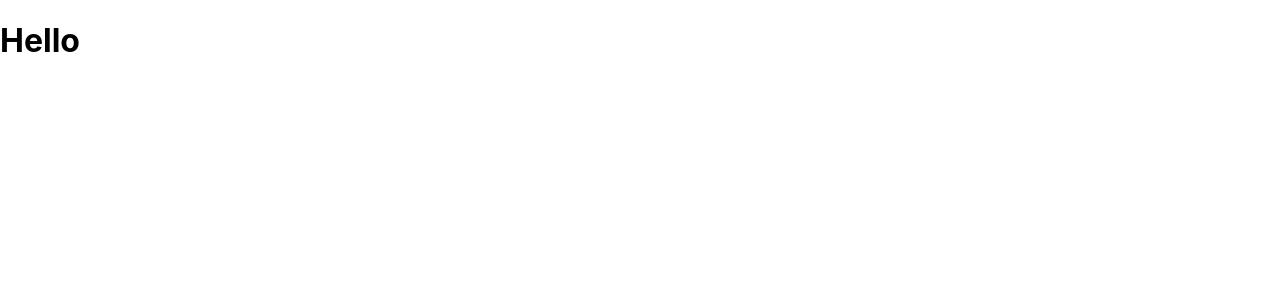
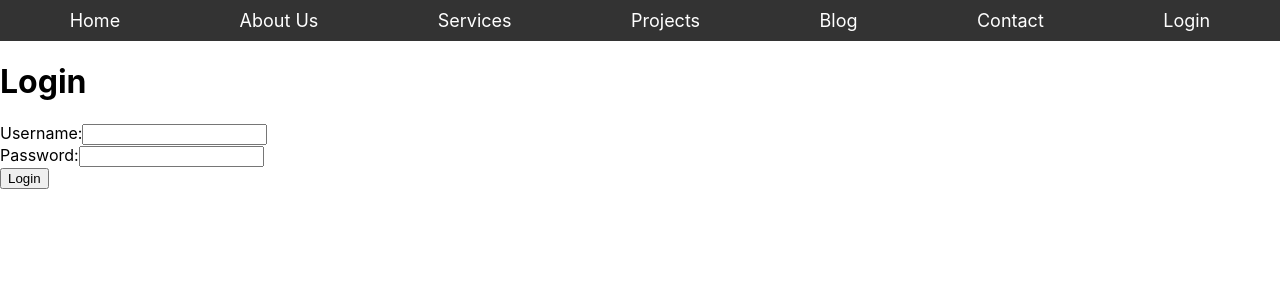
Before and after one commit to santhoshvignesh/responsive, a React (Create React App) app: page /login in a window 1280 px wide. Shown: the top 300 px of the page. Built offline with nearby package versions, Linux system fonts and the light colour scheme.

Commit message:
commit by Hema

```diff
--- a/package.json
+++ b/package.json
@@ -8,6 +8,7 @@
     "@testing-library/user-event": "^13.5.0",
     "react": "^18.3.1",
     "react-dom": "^18.3.1",
+    "react-router-dom": "^6.26.2",
     "react-scripts": "5.0.1",
     "web-vitals": "^2.1.4"
   },
--- a/src/App.js
+++ b/src/App.js
@@ -1,11 +1,29 @@
-
-import './App.css';
+// src/App.js
+import React from 'react';
+import { BrowserRouter as Router, Route, Routes } from 'react-router-dom';
+import NavBar from './components/Navbar';
+import Home from './pages/Home';
+import About from './pages/About';
+import Services from './pages/Services';
+import Projects from './pages/Project';
+import Blog from './pages/Blog';
+import Contact from './pages/Contact';
+import Login from './pages/Login';
 
 function App() {
   return (
-    <div className="App">
-      <h1>Hello</h1>
-    </div>
+      <div>
+        <NavBar />
+        <Routes>
+          <Route path="/" element={<Home />} />
+          <Route path="/about" element={<About />} />
+          <Route path="/services" element={<Services />} />
+          <Route path="/projects" element={<Projects />} />
+          <Route path="/blog" element={<Blog />} />
+          <Route path="/contact" element={<Contact />} />
+          <Route path="/login" element={<Login />} />
+        </Routes>
+      </div>
   );
 }
 
--- /dev/null
+++ b/src/components/Navbar.css
@@ -0,0 +1,27 @@
+/* src/components/NavBar.css */
+.navbar {
+    background-color: #333;
+    padding: 10px;
+  }
+
+  .nav-links {
+    display: flex;
+    justify-content: space-around;
+    list-style: none;
+    margin: 0;
+    padding: 0;
+  }
+
+  .nav-links li {
+    margin: 0 15px;
+  }
+
+  .nav-links a {
+    color: white;
+    text-decoration: none;
+    font-size: 18px;
+  }
+
+  .nav-links a:hover {
+    text-decoration: underline;
+  }
--- /dev/null
+++ b/src/components/Navbar.jsx
@@ -0,0 +1,22 @@
+// src/components/NavBar.js
+import React from 'react';
+import { Link } from 'react-router-dom';
+import './Navbar.css';  // Add some styling later
+
+const NavBar = () => {
+  return (
+    <nav className="navbar">
+      <ul className="nav-links">
+        <li><Link to="/">Home</Link></li>
+        <li><Link to="/about">About Us</Link></li>
+        <li><Link to="/services">Services</Link></li>
+        <li><Link to="/projects">Projects</Link></li>
+        <li><Link to="/blog">Blog</Link></li>
+        <li><Link to="/contact">Contact</Link></li>
+        <li><Link to="/login">Login</Link></li>
+      </ul>
+    </nav>
+  );
+};
+
+export default NavBar;
--- a/src/index.js
+++ b/src/index.js
@@ -3,11 +3,13 @@ import ReactDOM from 'react-dom/client';
 import './index.css';
 import App from './App';
 import reportWebVitals from './reportWebVitals';
-
+import { BrowserRouter } from 'react-router-dom';
 const root = ReactDOM.createRoot(document.getElementById('root'));
 root.render(
   <React.StrictMode>
-    <App />
+    <BrowserRouter>
+    <App/>
+    </BrowserRouter>
   </React.StrictMode>
 );
 
--- /dev/null
+++ b/src/pages/About.js
@@ -0,0 +1,13 @@
+// src/pages/About.js
+import React from 'react';
+
+const About = () => {
+  return (
+    <div>
+      <h1>About Us</h1>
+      <p>Welcome to the About Us page. Here you can learn more about our company and mission.</p>
+    </div>
+  );
+};
+
+export default About;
--- /dev/null
+++ b/src/pages/Blog.js
@@ -0,0 +1,13 @@
+// src/pages/Blog.js
+import React from 'react';
+
+const Blog = () => {
+  return (
+    <div>
+      <h1>Blog</h1>
+      <p>Read our latest blog posts and stay updated with industry news and insights.</p>
+    </div>
+  );
+};
+
+export default Blog;
--- /dev/null
+++ b/src/pages/Contact.js
@@ -0,0 +1,13 @@
+// src/pages/Contact.js
+import React from 'react';
+
+const Contact = () => {
+  return (
+    <div>
+      <h1>Contact Us</h1>
+      <p>If you have any questions, feel free to reach out to us via the contact form or email us at support@company.com.</p>
+    </div>
+  );
+};
+
+export default Contact;
--- /dev/null
+++ b/src/pages/Home.js
@@ -0,0 +1,8 @@
+// src/pages/Home.js
+import React from 'react';
+
+const Home = () => {
+  return <h1>Welcome to the Home Page</h1>;
+};
+
+export default Home;
--- /dev/null
+++ b/src/pages/Login.js
@@ -0,0 +1,42 @@
+// src/pages/Login.js
+import React, { useState } from 'react';
+
+const Login = () => {
+  const [username, setUsername] = useState('');
+  const [password, setPassword] = useState('');
+
+  const handleLogin = (e) => {
+    e.preventDefault();
+    // Handle login logic here
+    console.log(`Username: ${username}, Password: ${password}`);
+  };
+
+  return (
+    <div>
+      <h1>Login</h1>
+      <form onSubmit={handleLogin}>
+        <div>
+          <label>Username:</label>
+          <input
+            type="text"
+            value={username}
+            onChange={(e) => setUsername(e.target.value)}
+            required
+          />
+        </div>
+        <div>
+          <label>Password:</label>
+          <input
+            type="password"
+            value={password}
+            onChange={(e) => setPassword(e.target.value)}
+            required
+          />
+        </div>
+        <button type="submit">Login</button>
+      </form>
+    </div>
+  );
+};
+
+export default Login;
--- /dev/null
+++ b/src/pages/Project.js
@@ -0,0 +1,13 @@
+// src/pages/Projects.js
+import React from 'react';
+
+const Projects = () => {
+  return (
+    <div>
+      <h1>Our Projects</h1>
+      <p>Take a look at some of the projects we have worked on in the past. We're proud of our achievements.</p>
+    </div>
+  );
+};
+
+export default Projects;
--- /dev/null
+++ b/src/pages/Services.js
@@ -0,0 +1,13 @@
+// src/pages/Services.js
+import React from 'react';
+
+const Services = () => {
+  return (
+    <div>
+      <h1>Our Services</h1>
+      <p>We offer a variety of services to help you grow your business. Explore what we can do for you.</p>
+    </div>
+  );
+};
+
+export default Services;
```
Also changed, not shown: 1 other file (tests, documents, lock files or other folders).
